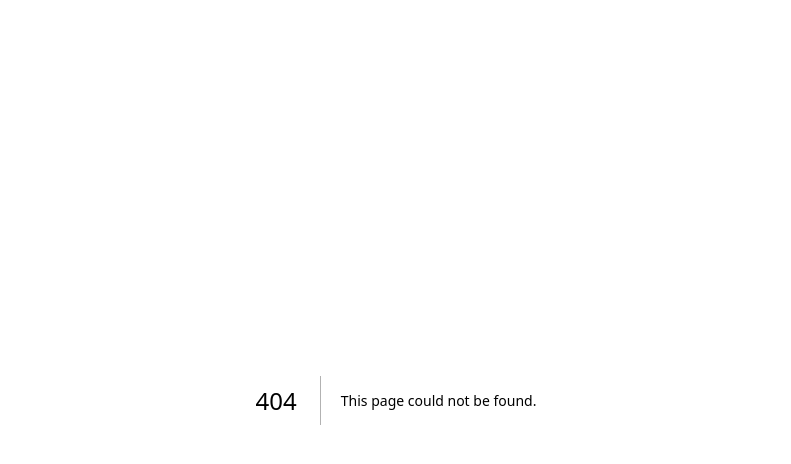
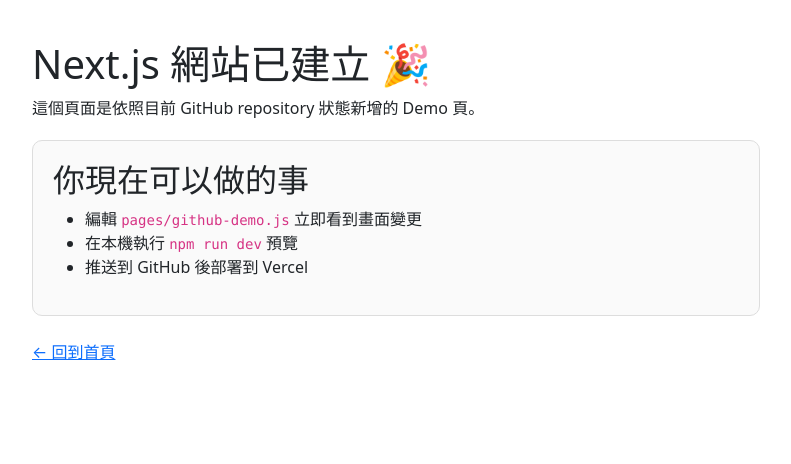
Before and after one commit to odenmeow/Yoichi-React, a Next.js app in the folder my-next/: page /github-demo in a window 1280 px wide. Before the commit this address had no page. Shown: the top 464 px of the page, without its empty margins (244-1035 px from the left). Built offline with nearby package versions, Linux system fonts and the light colour scheme.

Commit message:
Add GitHub demo page for Next.js site preview

```diff
--- /dev/null
+++ b/my-next/pages/github-demo.js
@@ -0,0 +1,42 @@
+import Head from "next/head";
+import Link from "next/link";
+
+export default function GitHubDemo() {
+  return (
+    <>
+      <Head>
+        <title>GitHub Next.js Demo</title>
+        <meta
+          name="description"
+          content="A simple Next.js page created from the repository state"
+        />
+      </Head>
+
+      <main style={{ maxWidth: 760, margin: "40px auto", padding: "0 16px" }}>
+        <h1>Next.js 網站已建立 🎉</h1>
+        <p>這個頁面是依照目前 GitHub repository 狀態新增的 Demo 頁。</p>
+
+        <section
+          style={{
+            border: "1px solid #ddd",
+            borderRadius: 10,
+            padding: 20,
+            marginTop: 20,
+            background: "#fafafa",
+          }}
+        >
+          <h2>你現在可以做的事</h2>
+          <ul>
+            <li>編輯 <code>pages/github-demo.js</code> 立即看到畫面變更</li>
+            <li>在本機執行 <code>npm run dev</code> 預覽</li>
+            <li>推送到 GitHub 後部署到 Vercel</li>
+          </ul>
+        </section>
+
+        <p style={{ marginTop: 24 }}>
+          <Link href="/">← 回到首頁</Link>
+        </p>
+      </main>
+    </>
+  );
+}
--- a/my-next/pages/index.js
+++ b/my-next/pages/index.js
@@ -48,6 +48,9 @@
           </Link>
           <Link className="flex-sm-fill text-sm-center nav-link" href="./edit">
             功能編輯
+          </Link>
+          <Link className="flex-sm-fill text-sm-center nav-link" href="./github-demo">
+            GitHub Demo
           </Link>
           <Link
             className="flex-sm-fill text-sm-center nav-link disabled"
```
